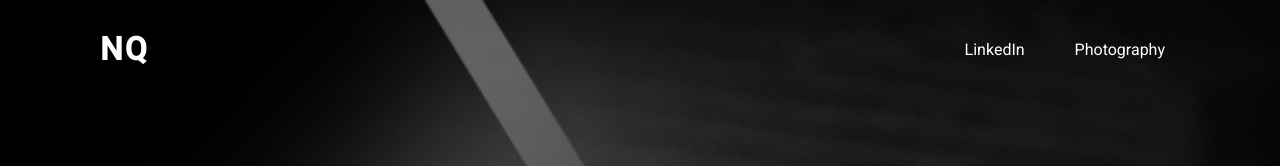
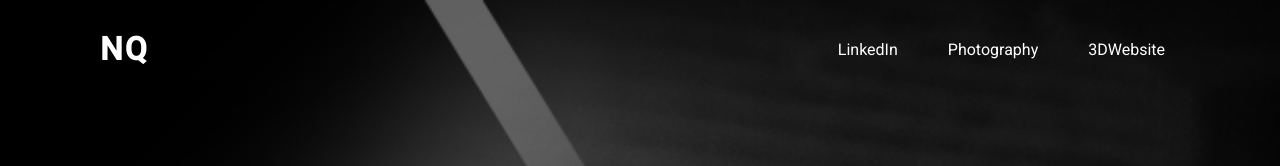
Before and after one commit to QickN/NQWebsite, a plain HTML site: page index.html in a window 1280 px wide. Shown: the top 166 px of the page. Drawn offline with Linux system fonts and the light colour scheme.

Commit message:
3dweb add

```diff
--- a/index.html
+++ b/index.html
@@ -15,6 +15,7 @@
             <ul>
                 <li><a href="https://www.linkedin.com/in/nicholasquam" target="_blank" rel="noopener noreferrer">LinkedIn</a></li>
                 <li><a href="photographyindex.html">Photography</a></li>
+                <li><a href="https://qickn.github.io/3dweb">3DWebsite</a></li>
             </ul>
         </header>
         <section>
```
